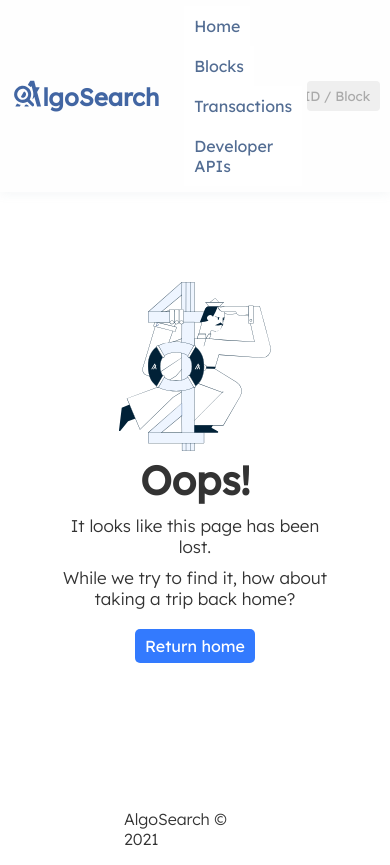
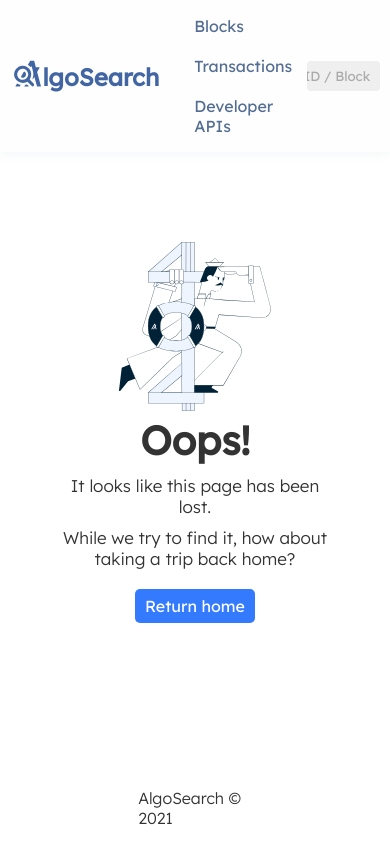
Before and after one commit to fionnachan/algosearch-interface, a Next.js app: page /Error in a window 390 px wide. After the commit the page ends 844 px from the top, so only its background shows below. Built offline with nearby package versions, Linux system fonts and the light colour scheme.

Commit message:
Clean up layout styles

```diff
--- a/components/footer/Footer.module.css
+++ b/components/footer/Footer.module.css
@@ -1,10 +1,11 @@
-.footerItem > div {
-	display: inline-block;
+.footer {
+  display: flex;
+  justify-content: center;
 }
 
 @media screen and (max-width: 700px) {
-	.footerItem > div {
-		width: 80% !important;
-		text-align: left !important;
-	}
+  .footer > div {
+    width: 80% !important;
+    text-align: left !important;
+  }
 }
--- a/components/footer/index.tsx
+++ b/components/footer/index.tsx
@@ -1,14 +1,15 @@
-import React from 'react';
-import styles from './Footer.module.css';
+import React from "react";
+import styles from "./Footer.module.css";
 
 const Footer = () => {
-	return (
-		<div className={styles.footerItem}>
-			<div>
-				<p>AlgoSearch &copy; 2021</p>
-			</div>
-		</div>
-	);
-}
+  const year = new Date().getFullYear();
+  return (
+    <div className={styles.footer}>
+      <div>
+        <p>AlgoSearch &copy; {year}</p>
+      </div>
+    </div>
+  );
+};
 
 export default Footer;
--- a/components/layout/HomeHeader.module.scss
+++ b/components/layout/HomeHeader.module.scss
@@ -4,7 +4,7 @@
   width: 100%;
   background-color: var(--bg-blue-light);
   box-shadow: inset 0px 3px 8px rgb(151, 164, 175, 0.05);
-  padding: var(--space-xxxl) var(--space-m);
+  padding: var(--space-xxxl) var(--space-m) 3.2rem;
   border-bottom: 1px solid #e7eaf3;
 }
 
--- a/components/layout/HomeHeader.tsx
+++ b/components/layout/HomeHeader.tsx
@@ -1,5 +1,4 @@
 import React from "react";
-import Image from "next/image";
 import styles from "./HomeHeader.module.scss";
 
 const HomeHeader = () => {
--- a/components/layout/Layout.module.css
+++ b/components/layout/Layout.module.css
@@ -3,11 +3,13 @@
   align-items: center;
   flex-direction: column;
   width: 100%;
+  min-height: 100vh;
 }
 
 .content {
   position: relative;
   padding: 40px 20px 80px;
+  flex: 1 0 auto;
 }
 
 .subfooter {
--- a/components/layout/index.tsx
+++ b/components/layout/index.tsx
@@ -1,16 +1,25 @@
-import React, { useEffect, useState } from "react";
+import React, { ReactChildren, useEffect, useState } from "react";
 import moment from "moment";
 import Head from "next/head";
 import styles from "./Layout.module.css";
 
 import AddressHeader from "../addressheader";
-import HeaderSearch from "../headersearch";
 import MainHeader from "../mainheader";
 import Footer from "../footer";
 import HomeHeader from "./HomeHeader";
 import HomeFooter from "./HomeFooter";
 
-const Layout = (props) => {
+type LayoutPropsType = {
+  addresspage: boolean;
+  data: {
+    balance: number;
+    address: string;
+  };
+  children: ReactChildren;
+  homepage: boolean;
+};
+
+const Layout = ({ addresspage, data, homepage, children }: LayoutPropsType) => {
   const [scroll, setScroll] = useState(false);
 
   useEffect(() => {
@@ -55,24 +64,19 @@ const Layout = (props) => {
         <title>AlgoSearch | Algorand Block Explorer</title>
       </Head>
       <MainHeader />
-      {props.addresspage && (
-        <AddressHeader
-          balance={props.data.balance}
-          address={props.data.address}
-        />
+      {addresspage && (
+        <AddressHeader balance={data.balance} address={data.address} />
       )}
-      {props.homepage && <HomeHeader />}
+      {homepage && <HomeHeader />}
       <div className={styles.content}>
-        <div className="sizer">{props.children}</div>
+        <div className="sizer">{children}</div>
       </div>
-      {props.homepage && (
+      {homepage && (
         <div className={styles.subfooter}>
           <HomeFooter />
         </div>
       )}
-      <div>
-        <Footer />
-      </div>
+      <Footer />
       <button
         className={`${styles.scrolltop} ${scroll ? "" : styles.hiddenscroll}`}
         onClick={scrollToTop}
--- a/components/mainheader/MainHeader.module.scss
+++ b/components/mainheader/MainHeader.module.scss
@@ -32,6 +32,9 @@
     margin-right: -1.2px;
     margin-bottom: 2px;
   }
+  &:hover path {
+    fill: var(--blue);
+  }
 }
 
 .menu {
@@ -53,18 +56,16 @@
     font-size: 16px;
     font-weight: 500;
     color: #536d93;
-    text-decoration: none;
     padding: 10px 10px;
-    background-color: #fff;
 
     &:hover {
-      color: #337afe;
+      color: var(--blue);
+    }
+
+    &.active {
+      color: var(--blue) !important;
     }
   }
-}
-
-.active {
-  color: #337afe !important;
 }
 
 .hidden {
--- a/components/mainheader/index.tsx
+++ b/components/mainheader/index.tsx
@@ -1,11 +1,12 @@
 import React, { useEffect, useState } from "react";
-import Image from "next/image";
+import { useRouter } from "next/router";
 import Link from "next/link";
 import styles from "./MainHeader.module.scss";
 import HeaderSearch from "../headersearch";
 
 const MainHeader = () => {
   const [open, setOpen] = useState(false);
+  const router = useRouter();
 
   const updateDimensions = (event: UIEvent) => {
     if (window.innerWidth > 950) {
@@ -27,7 +28,7 @@ const MainHeader = () => {
       <div className="sizer">
         <div className={styles.headerLeft}>
           <Link href="/">
-            <div className={styles.logo}>
+            <a className={styles.logo}>
               <svg
                 id="svg"
                 xmlns="http://www.w3.org/2000/svg"
@@ -47,22 +48,39 @@ const MainHeader = () => {
                 </g>
               </svg>
               <span>lgoSearch</span>
-            </div>
+            </a>
             {/* <Image src="/logo.svg" width="160" height="40" /> */}
           </Link>
           <nav className={styles.menu}>
             <ul>
               <li>
-                <Link href="/">Home</Link>
+                <Link href="/blocks">
+                  <a
+                    className={
+                      router.pathname == "/blocks" ? styles.active : ""
+                    }
+                  >
+                    Blocks
+                  </a>
+                </Link>
               </li>
               <li>
-                <Link href="/blocks">Blocks</Link>
+                <Link href="/transactions">
+                  <a
+                    className={
+                      router.pathname == "/transactions" ? styles.active : ""
+                    }
+                  >
+                    Transactions
+                  </a>
+                </Link>
               </li>
               <li>
-                <Link href="/transactions">Transactions</Link>
-              </li>
-              <li>
-                <Link href="/dev">Developer APIs</Link>
+                <Link href="/dev">
+                  <a className={router.pathname == "/dev" ? styles.active : ""}>
+                    Developer APIs
+                  </a>
+                </Link>
               </li>
             </ul>
           </nav>
--- a/pages/index.tsx
+++ b/pages/index.tsx
@@ -174,7 +174,7 @@ const Home = () => {
   const block_columns_id = { id: "home-latest-block-sizing" };
 
   return (
-    <Layout genesisId={genesisId} homepage>
+    <Layout homepage>
       <div className={styles["home-cards"]}>
         <Statscard
           stat="Latest Round"
--- a/styles/styles.scss
+++ b/styles/styles.scss
@@ -3,7 +3,7 @@
   --blue-darkest: #022137;
   --blue-darker: #1d326b;
   --blue-dark: #4266a3;
-    --blue: #0763d6;
+  --blue: #337afe;
   --blue-light: #438ce6;
   --blue-lighter: #9ab8cc;
   --blue-lightest: #fafcff;
@@ -14,9 +14,8 @@
   --grey-light: #cccccc;
   --grey-lighter: #dddddd;
   --grey-lightest: #efefef;
-    --font-family: 'Lexend', -apple-system, BlinkMacSystemFont, Segoe UI, Roboto,
-    Oxygen, Ubuntu, Cantarell, Fira Sans, Droid Sans, Helvetica Neue,
-    sans-serif;
+  --font-family: "Lexend", -apple-system, BlinkMacSystemFont, Segoe UI, Roboto,
+    Oxygen, Ubuntu, Cantarell, Fira Sans, Droid Sans, Helvetica Neue, sans-serif;
   --font-size-xxl: 1.5rem;
   --font-size-xl: 1.25rem;
   --font-size-l: 1.125rem;
@@ -48,7 +47,12 @@ body {
   box-sizing: border-box;
 }
 
-h1, h2, h3, h4, h5, h6 {
+h1,
+h2,
+h3,
+h4,
+h5,
+h6 {
   margin: 0;
 }
 
@@ -133,8 +137,8 @@ code {
   border-radius: 5px;
   padding: 0.75rem;
   font-size: 1.1rem;
-    font-family: Menlo, Monaco, Lucida Console, Liberation Mono,
-    DejaVu Sans Mono, Bitstream Vera Sans Mono, Courier New, monospace;
+  font-family: Menlo, Monaco, Lucida Console, Liberation Mono, DejaVu Sans Mono,
+    Bitstream Vera Sans Mono, Courier New, monospace;
 }
 
 .grid {
@@ -190,7 +194,7 @@ code {
 
 .table {
   background-color: #fff;
-	box-shadow: 0 0 35px rgba(127,150,174,.125);
+  box-shadow: 0 0 35px rgba(127, 150, 174, 0.125);
   border: 1px solid rgb(231, 234, 243);
   border-radius: 8px;
   margin-top: 28px;
```
Lines whose indentation alone changed are shown as unchanged.
